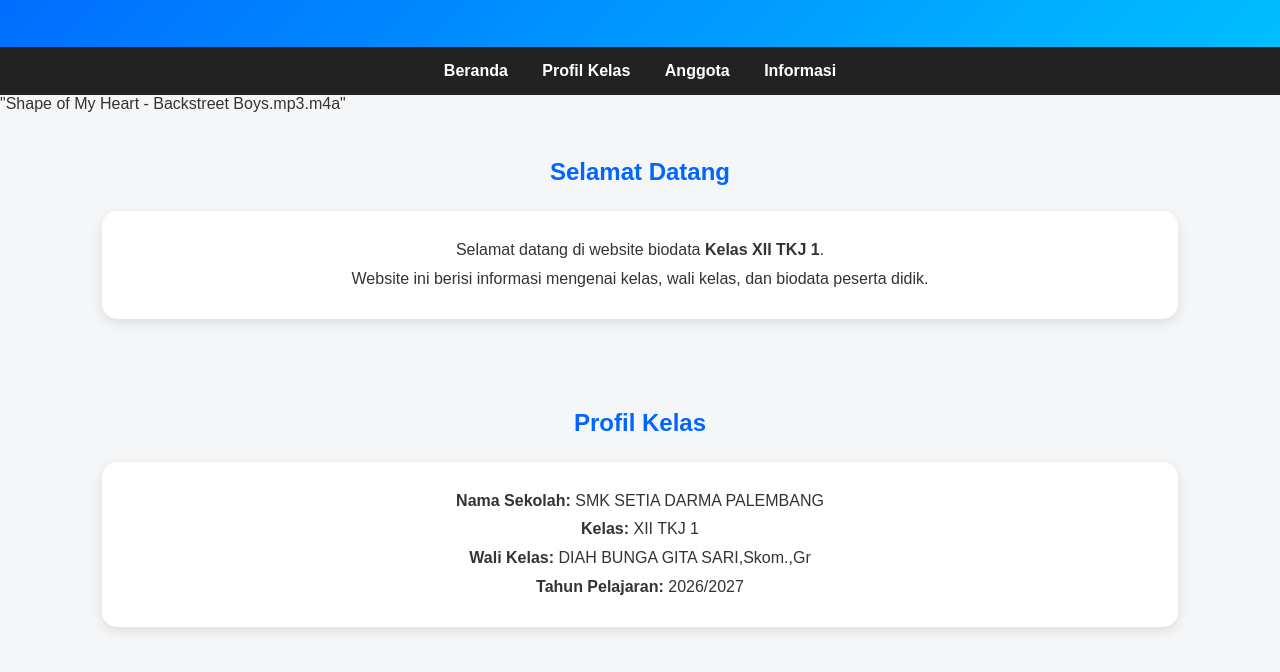
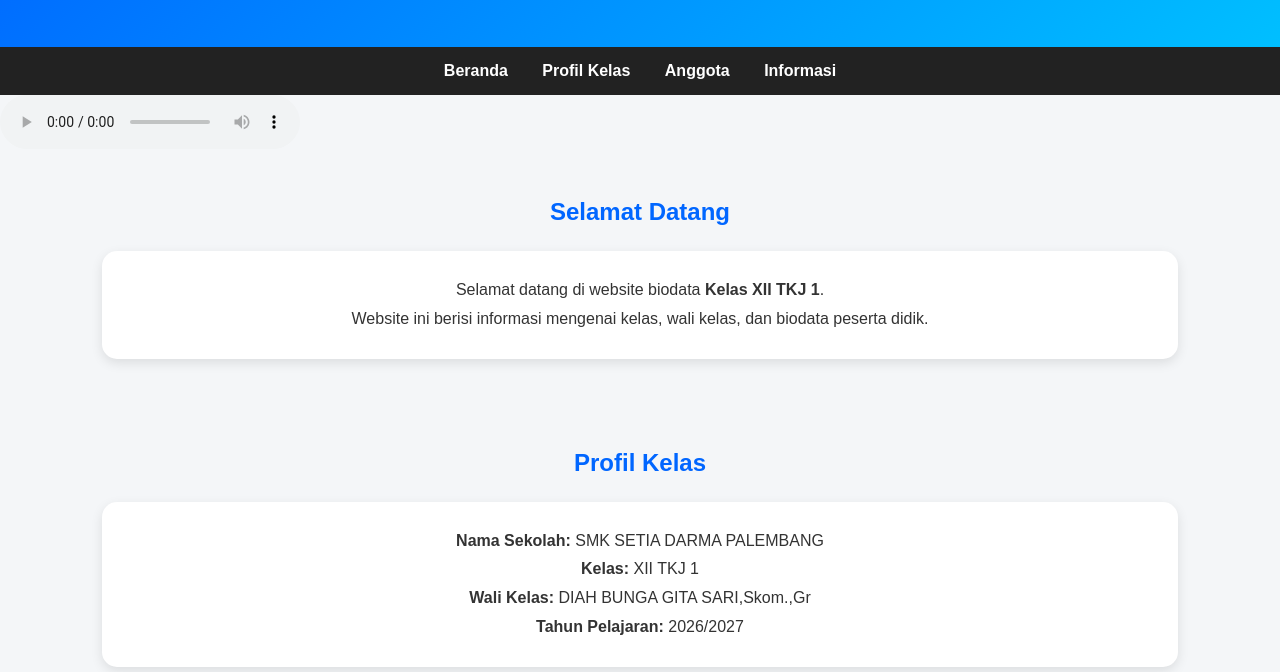
Before and after one commit to pratamaferrybagus-collab/Ferry-Bagus-Pratama, a plain HTML site: page index.html in a window 1280 px wide. Shown: the part 128-800 px from the top of the page. Drawn offline with Linux system fonts and the light colour scheme.

Commit message:
Update index.html

```diff
--- a/index.html
+++ b/index.html
@@ -162,7 +162,10 @@
         <a href="#informasi">Informasi</a>
     </nav>
 
-    "Shape of My Heart - Backstreet Boys.mp3.m4a"
+    <audio controls>
+  <source src="Shape of My Heart - Backstreet Boys.mp3.m4a" type="audio/mp3">
+  Browser kamu tidak mendukung pemutar audio.
+</audio>
     <!-- BERANDA -->
     <section id="beranda">
         <h2>Selamat Datang</h2>
```
